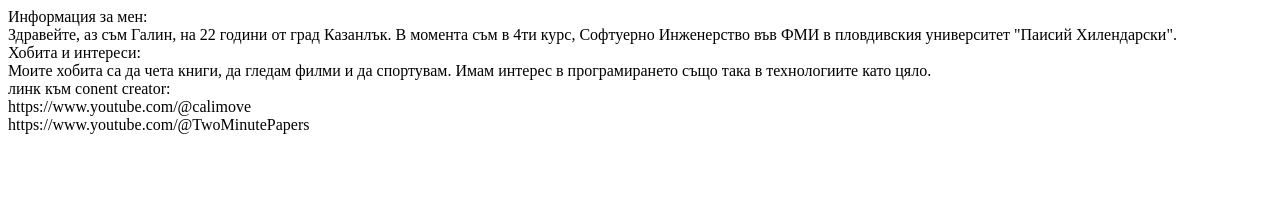
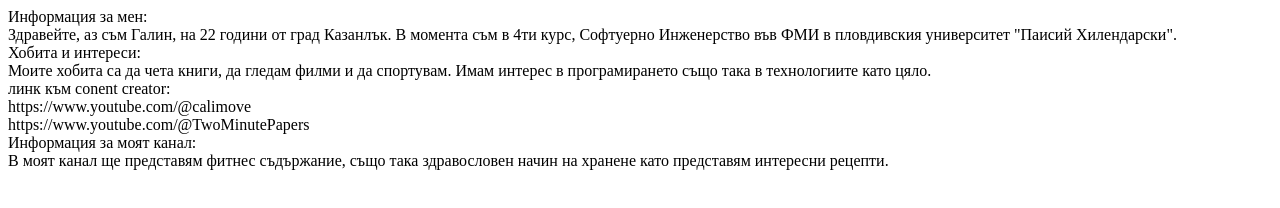
Before and after one commit to Galin-Dermendjiev/stu2001321027, a plain HTML site: page index.html in a window 1280 px wide. Drawn offline with Linux system fonts and the light colour scheme.

Commit message:
Add information about my channel

```diff
--- a/index.html
+++ b/index.html
@@ -16,5 +16,8 @@
     <div>линк към conent creator:</div>
     <div>https://www.youtube.com/@calimove</div>
     <div>https://www.youtube.com/@TwoMinutePapers</div>
+
+    <div>Информация за моят канал:</div>
+    <div>В моят канал ще представям фитнес съдържание, също така здравословен начин на хранене като представям интересни рецепти.</div>
   </body>
 </html>
```
